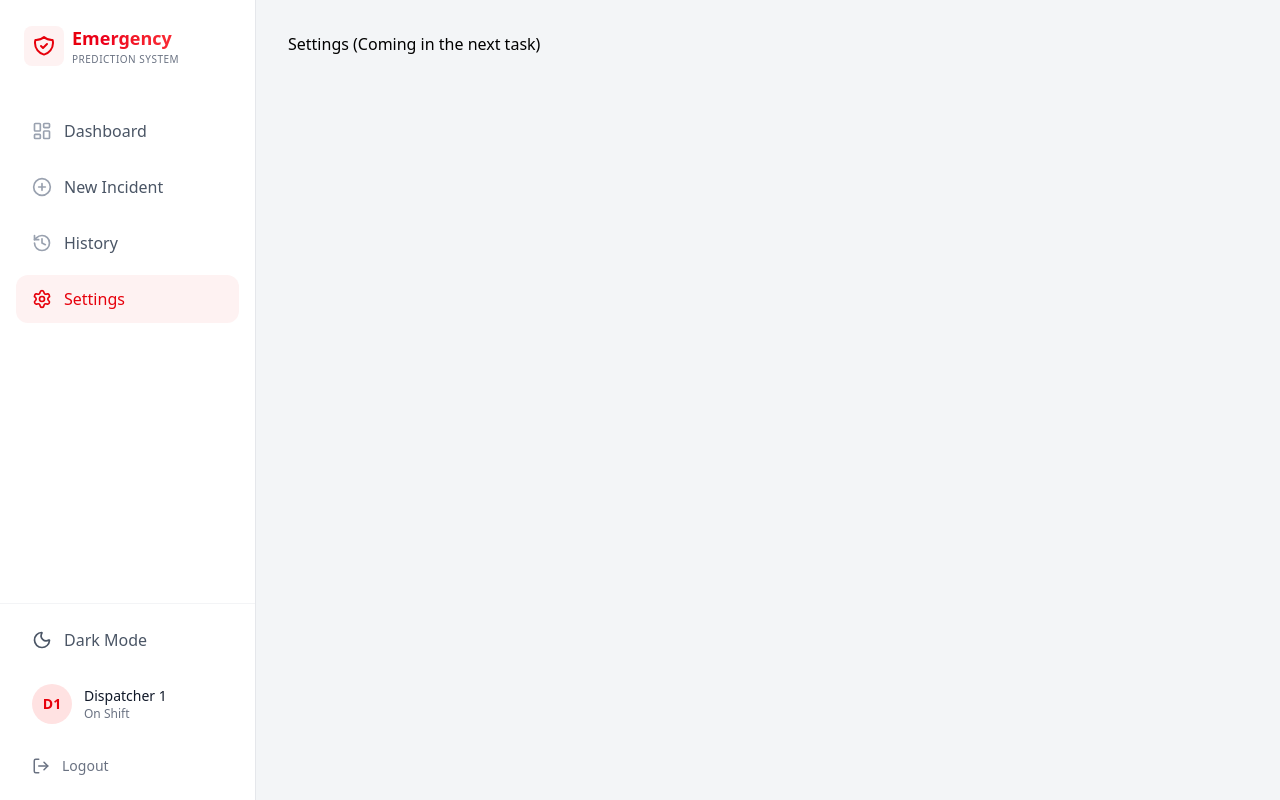
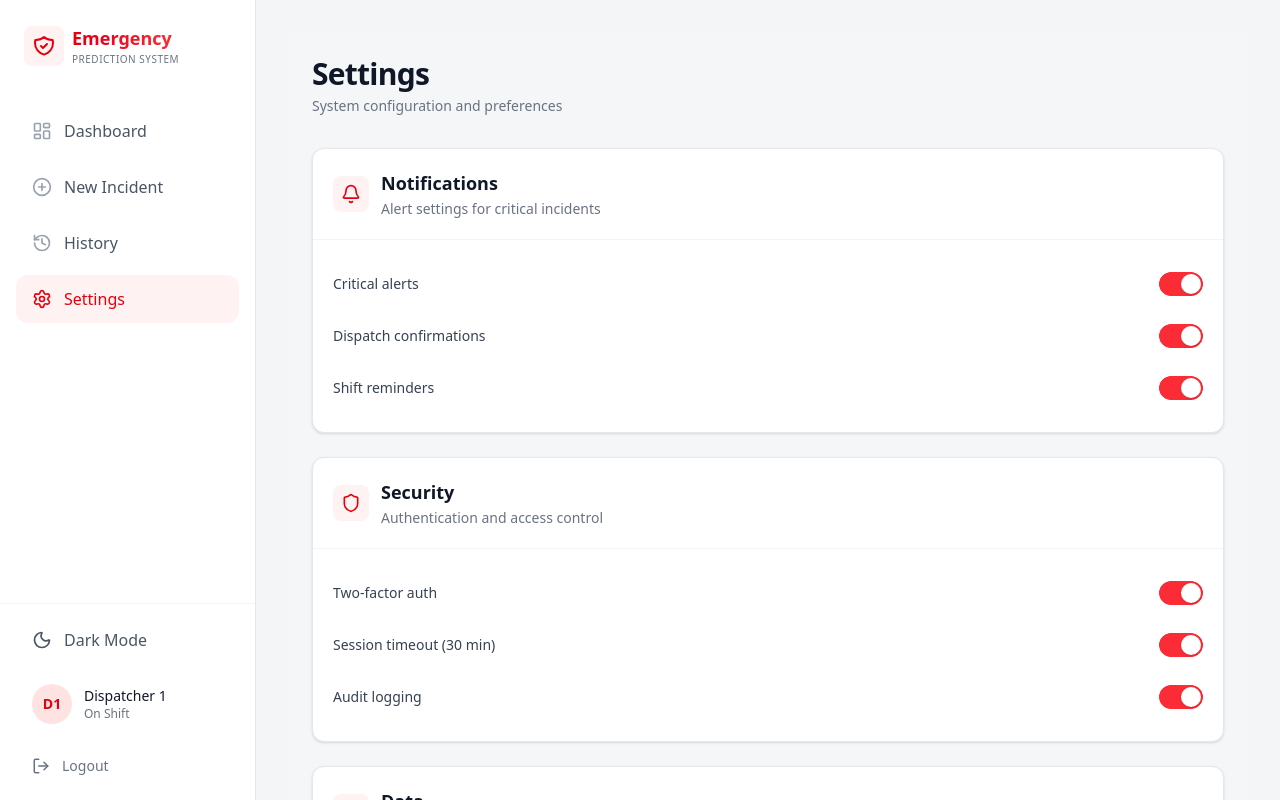
Before and after one commit to Munezeroolivierhugue/emergency-prediction-system, a React (Vite) app in the folder frontend/emergency-prediction-frontend/: page /settings in a window 1280 px wide. Built offline with nearby package versions, Linux system fonts and the light colour scheme.

Commit message:
Added setting layout and changed the text color of ID on history layout

```diff
--- a/frontend/emergency-prediction-frontend/src/pages/History.jsx
+++ b/frontend/emergency-prediction-frontend/src/pages/History.jsx
@@ -249,7 +249,7 @@ export default function History() {
                   }`}
                 >
                   <td className="px-5 py-3.5">
-                    <span className="text-blue-500 dark:text-blue-400 font-medium cursor-pointer hover:underline">
+                    <span className="text-red-500 dark:text-red-400 font-medium cursor-pointer hover:underline">
                       {row.id}
                     </span>
                   </td>
--- /dev/null
+++ b/frontend/emergency-prediction-frontend/src/pages/Settings.jsx
@@ -0,0 +1,226 @@
+import React, { useState } from "react";
+import { Bell, Shield, Database, Monitor } from "lucide-react";
+
+function Toggle({ checked, onChange, label }) {
+  return (
+    <label className="flex items-center justify-between gap-4 py-3 cursor-pointer group">
+      <span className="text-sm font-medium text-gray-700 dark:text-slate-200 group-hover:text-gray-900 dark:group-hover:text-white transition-colors">
+        {label}
+      </span>
+      <span className="relative inline-flex h-6 w-11 shrink-0 rounded-full overflow-hidden">
+        <input
+          type="checkbox"
+          checked={checked}
+          onChange={(e) => onChange(e.target.checked)}
+          className="sr-only peer"
+        />
+        <span className="absolute inset-0 rounded-full border border-gray-300 dark:border-slate-600 transition-colors duration-200 peer-checked:border-red-500" />
+        <span className="absolute inset-0 rounded-full bg-gray-200 dark:bg-slate-600 transition-colors duration-200 peer-checked:bg-red-500" />
+        <span
+          className="absolute top-0.5 left-0.5 h-5 w-5 rounded-full bg-white dark:bg-slate-100 shadow transition-all duration-200 pointer-events-none
+            peer-checked:left-[22px]
+            peer-focus-visible:ring-2 peer-focus-visible:ring-red-500 peer-focus-visible:ring-offset-2 dark:peer-focus-visible:ring-offset-slate-900"
+        />
+      </span>
+    </label>
+  );
+}
+
+function SettingsSection({ icon: Icon, title, description, children }) {
+  return (
+    <div className="rounded-xl border border-gray-200 dark:border-slate-700 bg-white dark:bg-slate-800/50 shadow-sm overflow-hidden">
+      <div className="p-5 border-b border-gray-100 dark:border-slate-700">
+        <div className="flex items-center gap-3">
+          <div className="p-2 rounded-lg bg-red-50 dark:bg-red-500/20">
+            <Icon className="w-5 h-5 text-red-600 dark:text-red-400" />
+          </div>
+          <div>
+            <h2 className="text-lg font-semibold text-gray-900 dark:text-white">
+              {title}
+            </h2>
+            <p className="text-sm text-gray-500 dark:text-slate-400 mt-0.5">
+              {description}
+            </p>
+          </div>
+        </div>
+      </div>
+      <div className="p-5 space-y-1">
+        {children}
+      </div>
+    </div>
+  );
+}
+
+export default function Settings() {
+  const [notifications, setNotifications] = useState({
+    criticalAlerts: true,
+    dispatchConfirmations: true,
+    shiftReminders: true,
+  });
+  const [security, setSecurity] = useState({
+    twoFactorAuth: true,
+    sessionTimeout: true,
+    auditLogging: true,
+  });
+  const [data, setData] = useState({
+    autoSyncPredictions: true,
+    dataRetention: true,
+    exportReports: true,
+  });
+  const [display, setDisplay] = useState({
+    compactTableView: true,
+    animationEffects: true,
+    realTimeUpdates: true,
+  });
+  const [refreshInterval, setRefreshInterval] = useState(30);
+
+  return (
+    <div className="min-h-screen bg-[#F4F6F8] dark:bg-[#0F172A] text-gray-900 dark:text-slate-100 p-6 transition-colors duration-300">
+      {/* Header */}
+      <div className="mb-8">
+        <h1 className="text-3xl font-bold text-gray-900 dark:text-white tracking-tight">
+          Settings
+        </h1>
+        <p className="mt-1 text-sm text-gray-500 dark:text-slate-400">
+          System configuration and preferences
+        </p>
+      </div>
+
+      <div className="w-full space-y-6">
+        {/* Notifications */}
+        <SettingsSection
+          icon={Bell}
+          title="Notifications"
+          description="Alert settings for critical incidents"
+        >
+          <Toggle
+            label="Critical alerts"
+            checked={notifications.criticalAlerts}
+            onChange={(v) =>
+              setNotifications((s) => ({ ...s, criticalAlerts: v }))
+            }
+          />
+          <Toggle
+            label="Dispatch confirmations"
+            checked={notifications.dispatchConfirmations}
+            onChange={(v) =>
+              setNotifications((s) => ({ ...s, dispatchConfirmations: v }))
+            }
+          />
+          <Toggle
+            label="Shift reminders"
+            checked={notifications.shiftReminders}
+            onChange={(v) =>
+              setNotifications((s) => ({ ...s, shiftReminders: v }))
+            }
+          />
+        </SettingsSection>
+
+        {/* Security */}
+        <SettingsSection
+          icon={Shield}
+          title="Security"
+          description="Authentication and access control"
+        >
+          <Toggle
+            label="Two-factor auth"
+            checked={security.twoFactorAuth}
+            onChange={(v) => setSecurity((s) => ({ ...s, twoFactorAuth: v }))}
+          />
+          <Toggle
+            label="Session timeout (30 min)"
+            checked={security.sessionTimeout}
+            onChange={(v) =>
+              setSecurity((s) => ({ ...s, sessionTimeout: v }))
+            }
+          />
+          <Toggle
+            label="Audit logging"
+            checked={security.auditLogging}
+            onChange={(v) => setSecurity((s) => ({ ...s, auditLogging: v }))}
+          />
+        </SettingsSection>
+
+        {/* Data */}
+        <SettingsSection
+          icon={Database}
+          title="Data"
+          description="Model and data management"
+        >
+          <Toggle
+            label="Auto-sync predictions"
+            checked={data.autoSyncPredictions}
+            onChange={(v) =>
+              setData((s) => ({ ...s, autoSyncPredictions: v }))
+            }
+          />
+          <Toggle
+            label="Data retention (90 days)"
+            checked={data.dataRetention}
+            onChange={(v) =>
+              setData((s) => ({ ...s, dataRetention: v }))
+            }
+          />
+          <Toggle
+            label="Export reports"
+            checked={data.exportReports}
+            onChange={(v) =>
+              setData((s) => ({ ...s, exportReports: v }))
+            }
+          />
+        </SettingsSection>
+
+        {/* Display */}
+        <SettingsSection
+          icon={Monitor}
+          title="Display"
+          description="Dashboard preferences"
+        >
+          <Toggle
+            label="Compact table view"
+            checked={display.compactTableView}
+            onChange={(v) =>
+              setDisplay((s) => ({ ...s, compactTableView: v }))
+            }
+          />
+          <Toggle
+            label="Animation effects"
+            checked={display.animationEffects}
+            onChange={(v) =>
+              setDisplay((s) => ({ ...s, animationEffects: v }))
+            }
+          />
+          <Toggle
+            label="Real-time updates"
+            checked={display.realTimeUpdates}
+            onChange={(v) =>
+              setDisplay((s) => ({ ...s, realTimeUpdates: v }))
+            }
+          />
+          <div className="pt-3">
+            <div className="flex items-center justify-between gap-4 mb-2">
+              <span className="text-sm font-medium text-gray-700 dark:text-slate-200">
+                Refresh interval (seconds)
+              </span>
+              <span className="text-sm text-gray-500 dark:text-slate-400 tabular-nums">
+                {refreshInterval}s
+              </span>
+            </div>
+            <input
+              type="range"
+              min={5}
+              max={120}
+              step={5}
+              value={refreshInterval}
+              onChange={(e) => setRefreshInterval(Number(e.target.value))}
+              className="w-full h-2 rounded-full appearance-none bg-gray-200 dark:bg-slate-600 accent-red-500
+                [&::-webkit-slider-thumb]:appearance-none [&::-webkit-slider-thumb]:w-5 [&::-webkit-slider-thumb]:h-5
+                [&::-webkit-slider-thumb]:rounded-full [&::-webkit-slider-thumb]:bg-red-500 [&::-webkit-slider-thumb]:cursor-pointer
+                [&::-webkit-slider-thumb]:shadow [&::-webkit-slider-thumb]:border-0"
+            />
+          </div>
+        </SettingsSection>
+      </div>
+    </div>
+  );
+}
--- a/frontend/emergency-prediction-frontend/src/routes/AppRoutes.jsx
+++ b/frontend/emergency-prediction-frontend/src/routes/AppRoutes.jsx
@@ -2,7 +2,7 @@ import { Routes, Route } from "react-router-dom";
 import Dashboard from "../pages/Dashboard";
 import Newincident from "../components/Newincident";
 import History from "../pages/History";
-import Settings from "../components/Settings";
+import Settings from "../pages/Settings";
 
 export default function AppRoutes() {
   return (
```
